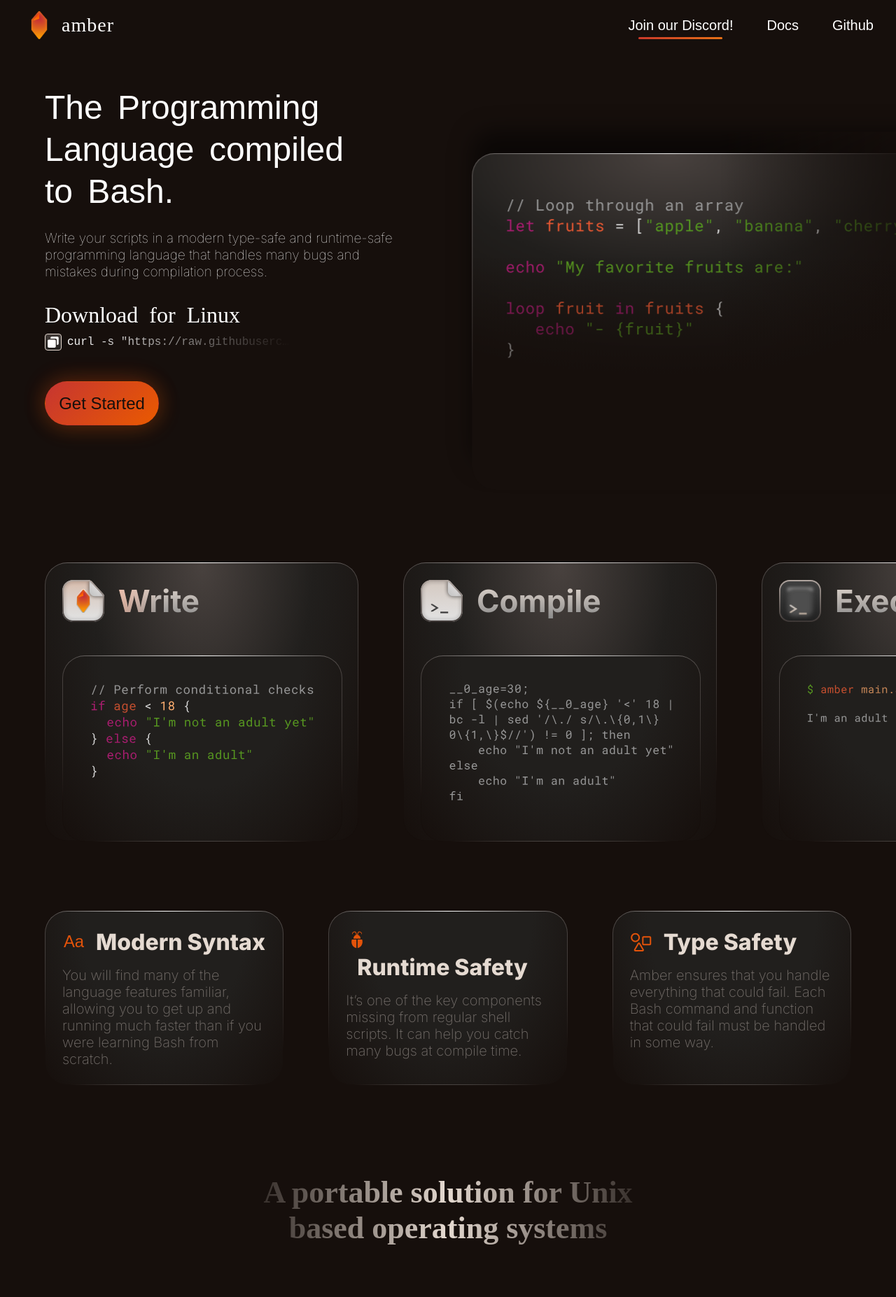
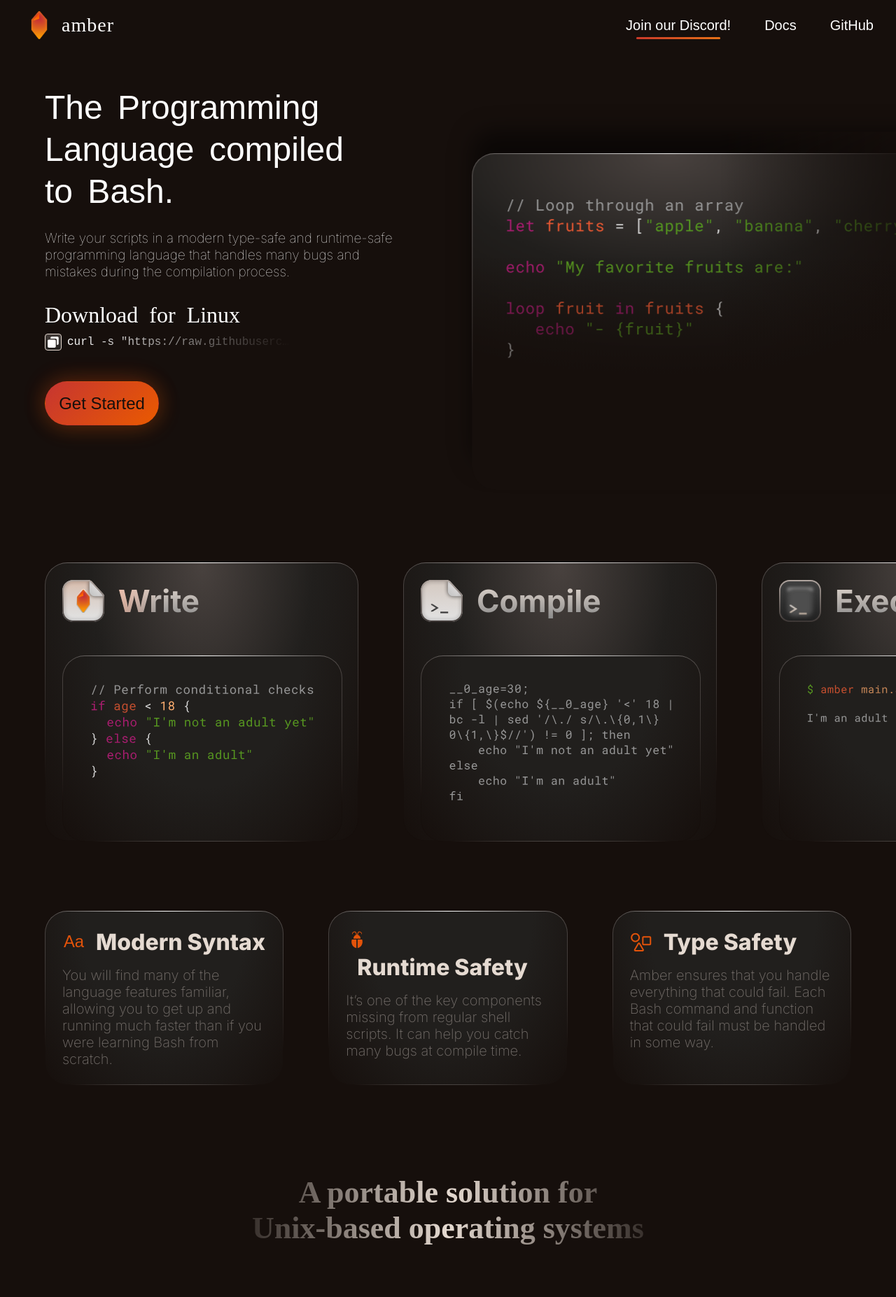
Before and after one commit to amber-lang/amber-website, a Next.js app: page / in a window 1280 px wide. Shown: the top 1854 px of the page at 70% size. Built offline with nearby package versions, Linux system fonts and the light colour scheme.

Commit message:
Minor grammar fixes

```diff
--- a/src/components/views/Jumbotron/Jumbotron.tsx
+++ b/src/components/views/Jumbotron/Jumbotron.tsx
@@ -16,7 +16,7 @@
                 <div className={styles.paragraph}>
                     Write your scripts in a modern type-safe and
                     runtime-safe programming language that handles
-                    many bugs and mistakes during compilation process.
+                    many bugs and mistakes during the compilation process.
                 </div>
                 <CopyInstaller />
                 <div className={styles.cta}>
--- a/src/components/views/Nav/Nav.tsx
+++ b/src/components/views/Nav/Nav.tsx
@@ -34,7 +34,7 @@
                     telemetryName="github"
                     styled
                 >
-                    Github
+                    GitHub
                 </Button>
             </div>
         </nav>
--- a/src/components/views/Platforms/Platforms.tsx
+++ b/src/components/views/Platforms/Platforms.tsx
@@ -6,8 +6,8 @@
         <div className={styles.container}>
             <div className={styles.title}>
                 <h1>
-                    A portable solution for Unix<br/>
-                    based operating systems
+                    A portable solution for<br/>
+                    Unix-based operating systems
                 </h1>
             </div>
             <div className={styles["image-container"]}>
```
